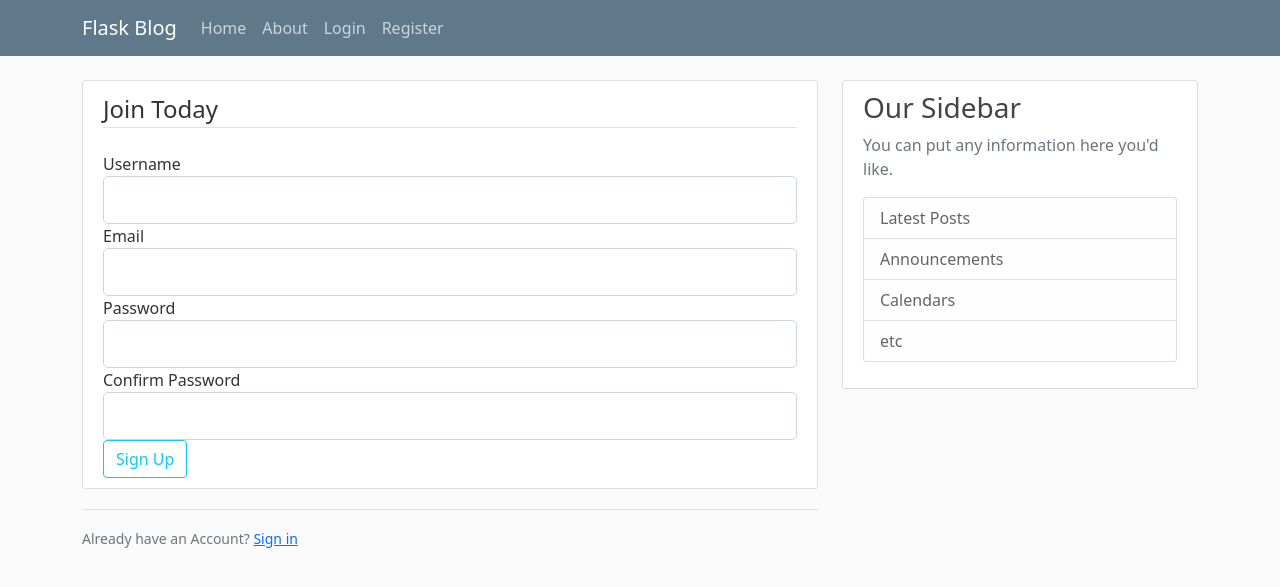
After one commit to b0ssplz/Flask_Project, a Flask app: page /register in a window 1280 px wide. The commit adds this page. Shown: the top 587 px of the page. Run offline with Flask 2, Linux system fonts and the light colour scheme; some libraries are stand-ins or nearby versions.

Commit message:
install db

```diff
--- a/flaskblog.py
+++ b/flaskblog.py
@@ -1,7 +1,8 @@
-from flask import Flask, render_template, url_for
+from flask import Flask, render_template, url_for, flash, redirect
+from forms import RegistrationForm, LoginForm
 
 app = Flask(__name__)
-
+app.config['SECRET_KEY'] = '123'
 
 posts = [
     {
@@ -16,7 +17,7 @@ posts = [
         'content': 'forst post content2',
         'date_posted': '3 May 2022'
     }
-    ]
+]
 
 
 @app.route("/")
@@ -27,7 +28,28 @@ def home():
 
 @app.route("/about")
 def about():
-    return render_template('about.html', title = 'About')
+    return render_template('about.html', title='About')
+
+
+@app.route("/register", methods=['GET', 'POST'])
+def register():
+    form = RegistrationForm()
+    if form.validate_on_submit():
+        flash(f'Account created for {form.username.data}', 'success')
+        return redirect(url_for('home'))
+    return render_template('register.html', title='Register', form=form)
+
+
+@app.route("/login", methods=['GET', 'POST'])
+def login():
+    form = LoginForm()
+    if form.validate_on_submit():
+        if form.email.data == 'admin@blog.com' and form.password.data == 'password':
+            flash('You have been logged in!', 'success')
+            return redirect(url_for('home'))
+        else:
+            flash('Login Unsuccessful. Please check username and password', 'danger')
+    return render_template('login.html', title='Login', form=form)
 
 
 if __name__ == '__main__':
--- /dev/null
+++ b/forms.py
@@ -0,0 +1,25 @@
+from ast import Sub
+from flask import Flask
+from flask_wtf import FlaskForm
+from wtforms import StringField, PasswordField, SubmitField, BooleanField
+from wtforms.validators import DataRequired, Length, Email, EqualTo
+
+
+class RegistrationForm(FlaskForm):
+    username = StringField('Username',
+                           validators=[DataRequired(),
+                                       Length(min=2, max=20)])
+    email = StringField('Email',
+                        validators=[DataRequired(), Email()])
+    password = PasswordField('Password', validators=[DataRequired()])
+    confirm_password = PasswordField('Confirm Password', validators=[DataRequired(),
+                                                                     EqualTo('password')])
+    submit = SubmitField('Sign Up')
+
+
+class LoginForm(FlaskForm):
+    email = StringField('Email',
+                        validators=[DataRequired(), Email()])
+    password = PasswordField('Password', validators=[DataRequired()])
+    remember = BooleanField('Remember')
+    submit = SubmitField('Login')
--- a/templates/base.html
+++ b/templates/base.html
@@ -29,13 +29,13 @@
             </button>
             <div class="collapse navbar-collapse" id="navbarToggle">
                 <div class="navbar-nav mr-auto">
-                    <a class="nav-item nav-link" href="/">Home</a>
-                    <a class="nav-item nav-link" href="/about">About</a>
+                    <a class="nav-item nav-link" href="{{ url_for('home') }}">Home</a>
+                    <a class="nav-item nav-link" href="{{ url_for('about') }}">About</a>
                 </div>
                 <!-- Navbar Right Side -->
                 <div class="navbar-nav">
-                    <a class="nav-item nav-link" href="/login">Login</a>
-                    <a class="nav-item nav-link" href="/register">Register</a>
+                    <a class="nav-item nav-link" href="{{ url_for('login') }}">Login</a>
+                    <a class="nav-item nav-link" href="{{ url_for('register') }}">Register</a>
                 </div>
             </div>
         </div>
@@ -45,6 +45,15 @@
 <main role="main" class="container">
     <div class="row">
         <div class="col-md-8">
+            {% with messages = get_flashed_messages(with_categories=true) %}
+                {%  if messages %}
+                    {% for category, message in messages %}
+                        <div class ="alert alert-{{ category }}">
+                            {{ message }}
+                        </div>
+                    {% endfor %}
+                {% endif %}
+            {% endwith %}
             {% block content %}{% endblock %}
         </div>
         <div class="col-md-4">
--- /dev/null
+++ b/templates/register.html
@@ -0,0 +1,86 @@
+{% extends "base.html" %} {% block content %}
+
+<div class="content-section">
+  <form method="POST" action="">
+    {{ form.hidden_tag() }}
+    <fieldset class="form-group">
+      <legend class="border-bottom mb-4">Join Today</legend>
+
+      <div class="form-group">
+        {{ form.username.label(class="form-control-label") }}
+
+        {% if form.username.errors %}
+            {{ form.username(class="form-control form-control-lg is-invalid") }}
+            <div class="invalid-feedback">
+                {% for error in form.username.errors %}
+                    <span> {{error}} </span>
+                {% endfor %}
+            </div>
+        {% else %}
+            {{ form.username(class="form-control form-control-lg") }}
+        {% endif %}
+      </div>
+
+
+      <div class="form-group">
+        {{ form.email.label(class="form-control-label") }}
+
+        {% if form.email.errors %}
+            {{ form.email(class="form-control form-control-lg is-invalid") }}
+            <div class="invalid-feedback">
+                {% for error in form.email.errors %}
+                    <span> {{error}} </span>
+                {% endfor %}
+            </div>
+        {% else %}
+            {{ form.email(class="form-control form-control-lg") }}
+        {% endif %}
+      </div>
+
+      <div class="form-group">
+        {{ form.password.label(class="form-control-label") }}
+
+        {% if form.password.errors %}
+            {{ form.password(class="form-control form-control-lg is-invalid") }}
+            <div class="invalid-feedback">
+                {% for error in form.password.errors %}
+                    <span> {{error}} </span>
+                {% endfor %}
+            </div>
+        {% else %}
+            {{ form.password(class="form-control form-control-lg") }}
+        {% endif %}
+      </div>
+
+
+      <div class="form-group">
+        {{ form.confirm_password.label(class="form-control-label") }}
+
+        {% if form.confirm_password.errors %}
+            {{ form.confirm_password(class="form-control form-control-lg is-invalid") }}
+            <div class="invalid-feedback">
+                {% for error in form.confirm_password.errors %}
+                    <span> {{error}} </span>
+                {% endfor %}
+            </div>
+        {% else %}
+            {{ form.confirm_password(class="form-control form-control-lg") }}
+        {% endif %}
+      </div>
+
+
+    </fieldset>
+    <div class=""form-group">
+        {{ form.submit(class="btn btn-outline-info")}}
+    </div>
+  </form>
+</div>
+
+<div class="border-top pt-3">
+    <small class="text-muted">
+        Already have an Account? <a class="ml-2" href="{{url_for('login') }}">Sign in</a>
+    </small>
+
+</div>
+
+{% endblock content %}
```
Also changed, not shown: templates/home.html (+14 -12 lines), templates/login.html (added, +59 -0 lines), 2 other files.
